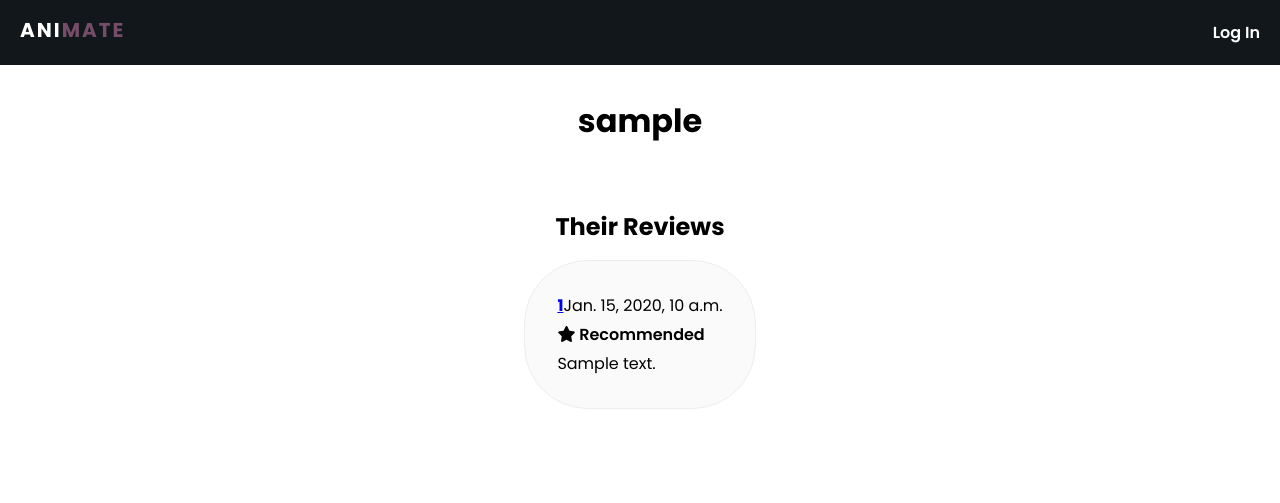
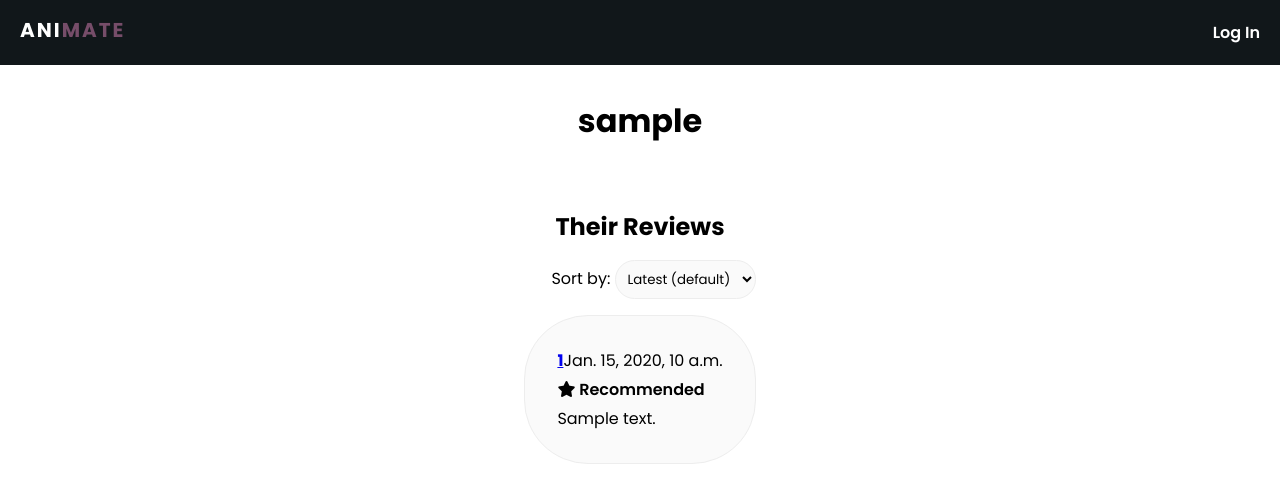
Before and after one commit to monkonius/animate, a Django app: a page that uses reviews/templates/reviews/profile.html in a window 1280 px wide. Shown: the top 503 px of the page. Run offline with Django 4.2, Linux system fonts and the light colour scheme; tables that the repository leaves empty hold one stand-in row (values such as "Sample post").

Commit message:
Apply sorting functionality to profile page reviews

```diff
--- a/reviews/templates/reviews/profile.html
+++ b/reviews/templates/reviews/profile.html
@@ -7,6 +7,7 @@
 
 {% block script %}
     <script src="{% static 'reviews/like.js' %}" defer></script>
+    <script src="{% static 'reviews/sort.js' %}" defer></script>
 {% endblock %}
 
 {% block main %}
@@ -23,6 +24,17 @@
                 <div class="reviews">
                     <h2>Their Reviews</h2>
                         {% if reviews %}
+                            <div class="sorting">
+                                <form action="#reviews" method="get">
+                                    <label for="sort-by">Sort by:</label>
+                                    <select name="sort-by" id="sort-by">
+                                        <option value="latest" {% if selected.latest %} selected {% endif %}>Latest (default)</option>
+                                        <option value="oldest" {% if selected.oldest %} selected {% endif %}>Oldest</option>
+                                        <option value="likes" {% if selected.likes %} selected {% endif %}>Likes</option>
+                                        <option value="dislikes" {% if selected.dislikes %} selected {% endif %}>Dislikes</option>
+                                    </select>
+                                </form>
+                            </div>
                             {% for review in reviews %}
                                 <div id="{{ review.id }}" class="review">
                                     <div class="review-header">
--- a/reviews/views.py
+++ b/reviews/views.py
@@ -133,7 +133,27 @@ def dislike(request, review_id):
 
 def profile(request, username):
     profile_user = User.objects.get(username=username)
-    reviews = Review.objects.filter(author=profile_user.id).order_by('-time')
+
+    sorting = request.GET.get('sort-by')
+    selected = {
+        'latest': False,
+        'oldest': False,
+        'likes': False,
+        'dislikes': False
+    }
+
+    if sorting == 'oldest':
+        reviews = Review.objects.filter(author=profile_user.id).order_by('time')
+        selected['oldest'] = True
+    elif sorting == 'likes':
+        reviews = Review.objects.filter(author=profile_user.id).annotate(like_count=Count('likes')).order_by('-like_count')
+        selected['likes'] = True
+    elif sorting == 'dislikes':
+        reviews = Review.objects.filter(author=profile_user.id).annotate(dislike_count=Count('dislikes')).order_by('-dislike_count')
+        selected['dislikes'] = True
+    else:
+        reviews = Review.objects.filter(author=profile_user.id).order_by('-time')
+        selected['latest'] = True
 
     if not request.user.is_anonymous:
         user = User.objects.get(id=request.user.id)
@@ -144,12 +164,14 @@ def profile(request, username):
             'profile_username': profile_user.username,
             'reviews': reviews,
             'liked_reviews': liked_reviews,
-            'disliked_reviews': disliked_reviews
+            'disliked_reviews': disliked_reviews,
+            'selected': selected
         })
 
     return render(request, 'reviews/profile.html', {
         'profile_username': profile_user.username,
-        'reviews': reviews
+        'reviews': reviews,
+        'selected': selected
     })
 
 
```
